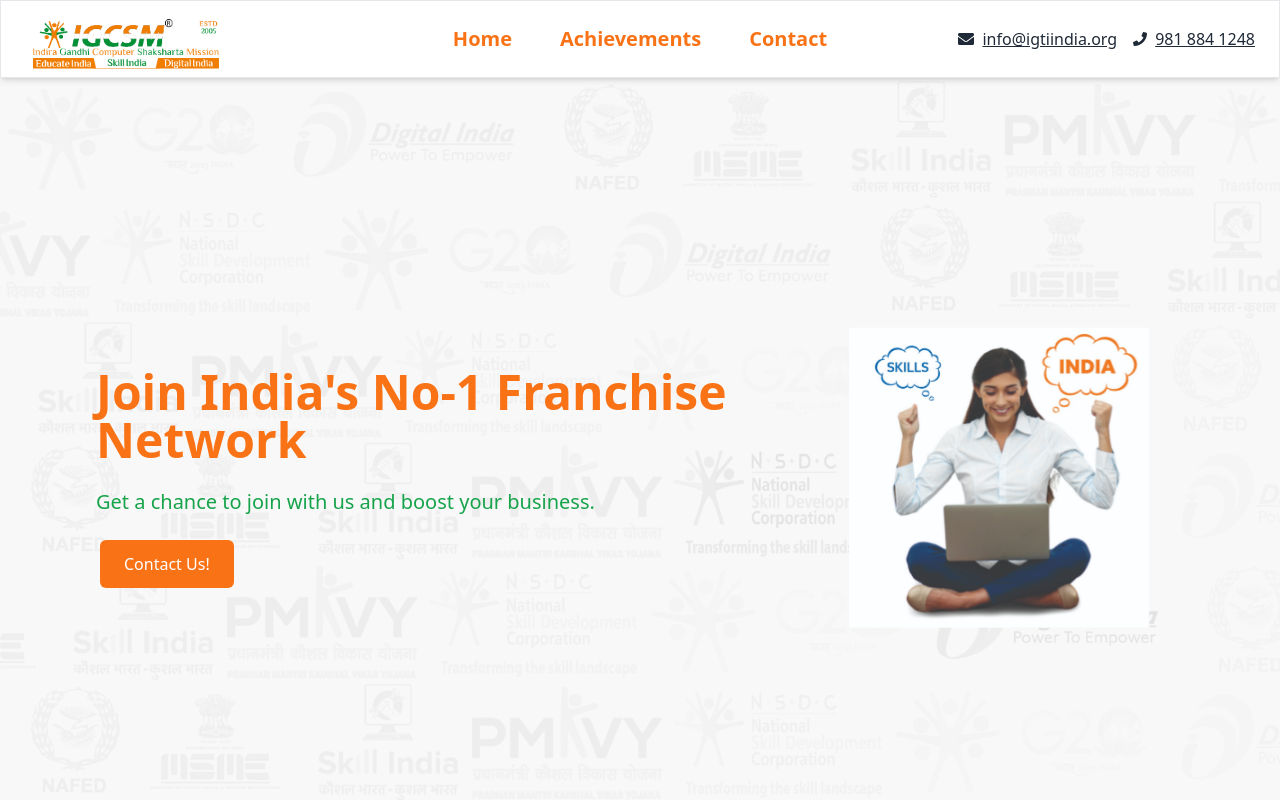
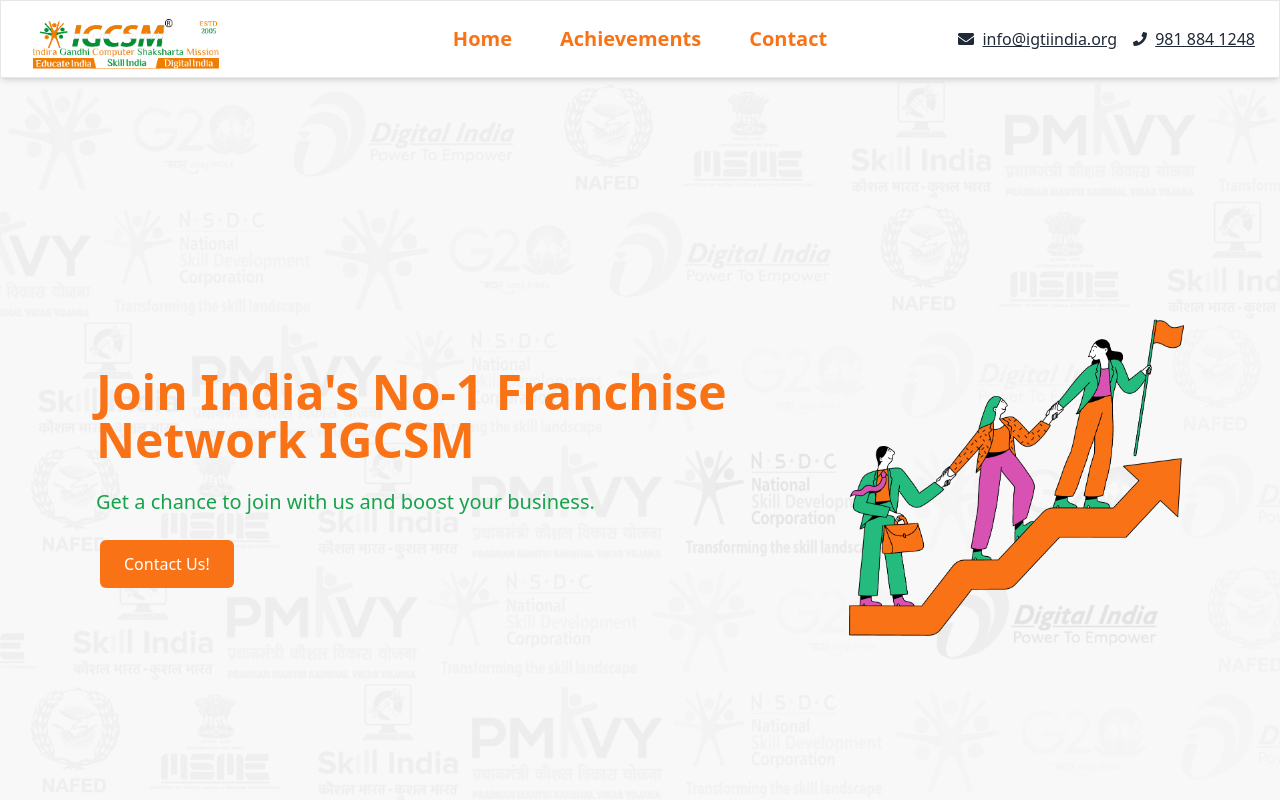
Before and after one commit to sgtudeveloper/igcsmresponsive, a Next.js app: page / in a window 1280 px wide. Shown: the top 800 px of the page. Built offline with nearby package versions, Linux system fonts and the light colour scheme.

Commit message:
Image Added

```diff
--- a/app/layout.js
+++ b/app/layout.js
@@ -7,7 +7,6 @@
   description:
     "is a not-for-profit organization dedicated to empowering underprivileged communities    across India through education, skill development, and microfinance initiatives. Established in 2008 and headquartered in Delhi, IGCSM operates in over 21 states, impacting more than 500,000 people, including children, youth, and women. With a network of 500+",
   robots: "index, follow",
-  viewport: "width=device-width, initial-scale=1",
   charset: "utf-8",
 };
 
--- a/components/HeroSection.js
+++ b/components/HeroSection.js
@@ -17,7 +17,7 @@
       ></div>
       <div className="flex flex-col items-start md:w-3/4 relative z-10">
         <h1 className="text-3xl md:text-5xl font-bold text-orange-500 mb-1 sm:mb-6">
-          Join India&apos;s No-1 Franchise Network
+          Join India&apos;s No-1 Franchise Network IGCSM
         </h1>
         <p className="text-lg md:text-xl text-green-600 mb-6">
           Get a chance to join with us and boost your business.
@@ -31,10 +31,10 @@
       </div>
       <div className="md:w-1/3 mt-6 md:mt-0 relative z-10">
         <Image
-          src="/image/hero_banner.jpg"
-          width={300}
-          height={300}
-          alt="Hero Banner"
+          src="/banner/hero_bannerimg.png"
+          width={400}
+          height={400}
+          alt="Grow with IGCSM by joining our network!"
           className="animate-bounce-slow"
         />
       </div>
```
Also changed, not shown: public/banner/Hero_BannerImg.png (added).
